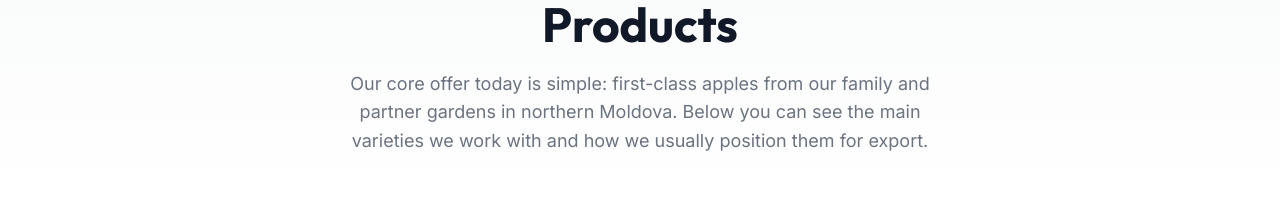
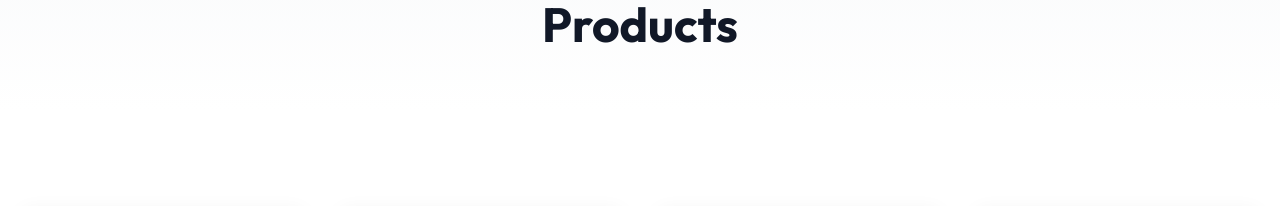
Before and after one commit to Qoopertin/tarcom-lux-website, a React (Vite) app: page /products in a window 1280 px wide. Shown: the part 144-350 px from the top of the page. Built offline with nearby package versions, Linux system fonts and the light colour scheme.

Commit message:
Move products intro text to apples section

```diff
--- a/src/pages/Products.jsx
+++ b/src/pages/Products.jsx
@@ -178,9 +178,6 @@ const Products = () => {
             <div className="page-header">
                 <div className="container">
                     <h1 className="page-title">{t('products.title')}</h1>
-                    <p className="page-subtitle">
-                        {t('products.subtitle')}
-                    </p>
                 </div>
             </div>
 
@@ -208,6 +205,9 @@ const Products = () => {
                     {selectedCategory === 'apples' && (
                         <div id="apples-details" className="category-details">
                             <h2 className="details-title">{t('products.varietiesTitle')}</h2>
+                            <p className="page-subtitle text-center mb-12">
+                                {t('products.subtitle')}
+                            </p>
                             <div className="products-grid">
                                 {apples.map((apple, index) => (
                                     <ProductCard key={index} {...apple} onImageClick={(imgs, idx) => {
```
